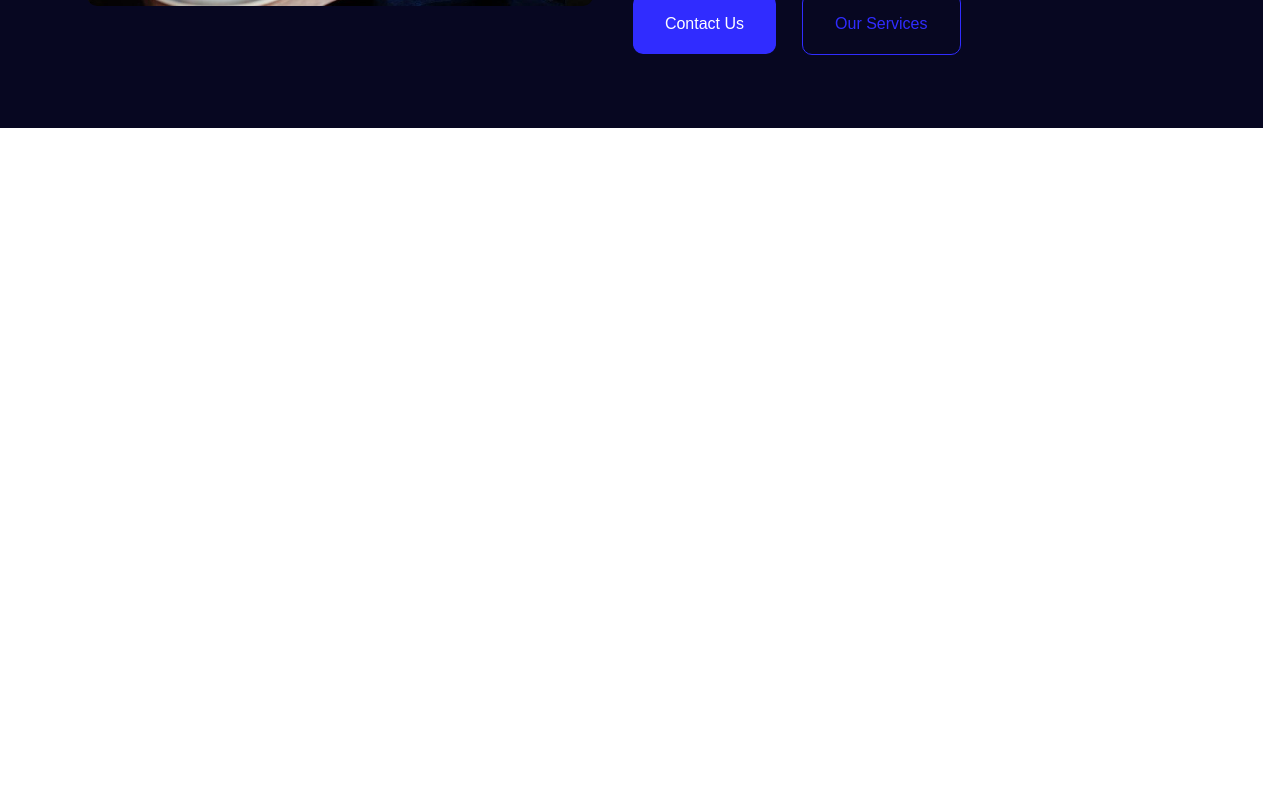
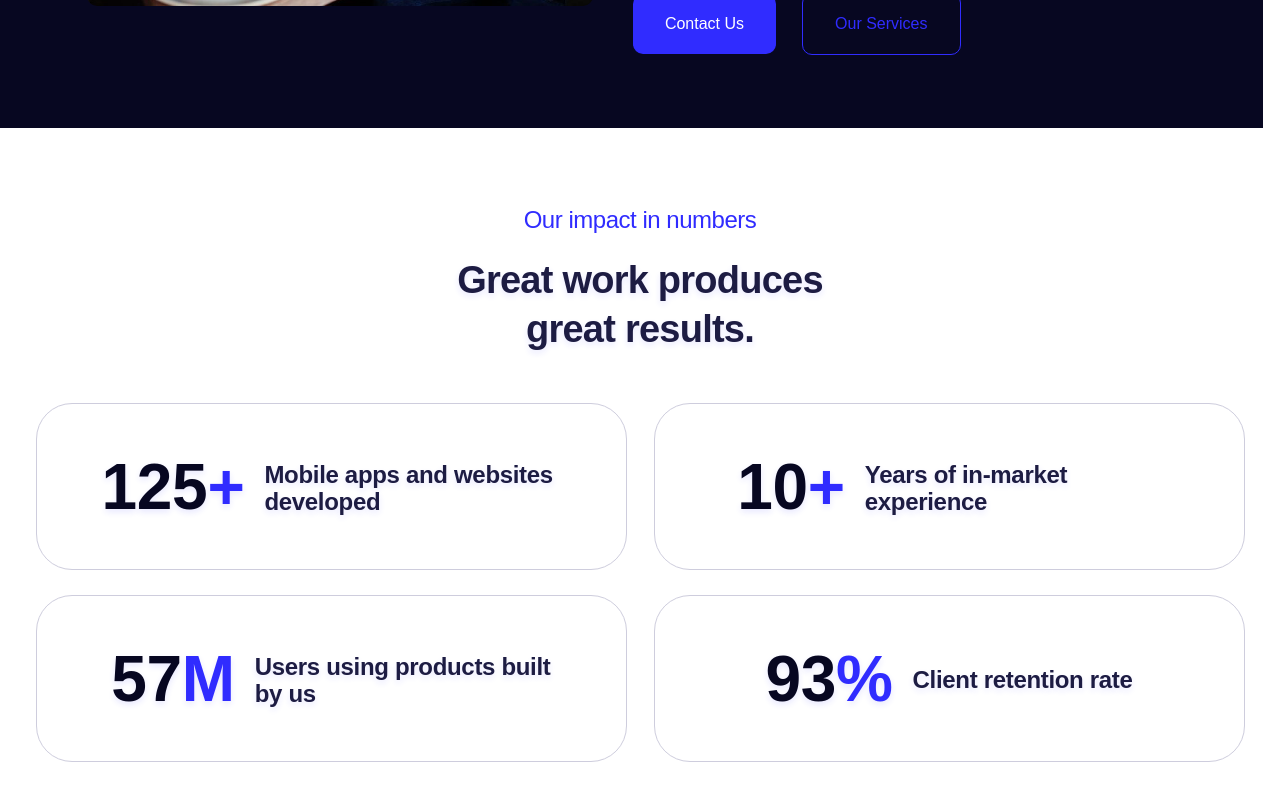
Before and after one commit to tanujgupta18/Learning-React, a React (Vite) app in the folder react-YT/: page / in a window 1280 px wide. Shown: the part 4019-4819 px from the top of the page. Before the commit the page ends 4147 px from the top, so only its background shows below. Built offline with nearby package versions, Linux system fonts and the light colour scheme; a small style sheet from the web is missing.

Commit message:
Achievement Section

```diff
--- /dev/null
+++ b/package.json
@@ -0,0 +1,5 @@
+{
+  "dependencies": {
+    "react-icons": "^5.3.0"
+  }
+}
--- a/react-YT/src/App.jsx
+++ b/react-YT/src/App.jsx
@@ -5,6 +5,7 @@ import HeroSection from "./components/HeroSection";
 import WorkSection from "./components/WorkSection";
 import ServicesSection from "./components/ServicesSection";
 import WhyChoose from "./components/WhyChoose";
+import AchievementSection from "./components/AchievementSection";
 
 function App() {
   return (
@@ -14,6 +15,7 @@ function App() {
       <WorkSection />
       <ServicesSection />
       <WhyChoose />
+      <AchievementSection />
     </>
   );
 }
--- /dev/null
+++ b/react-YT/src/components/AchievementCard.jsx
@@ -0,0 +1,25 @@
+import React from "react";
+
+const AchievementCard = ({ number, description, symbol }) => {
+  return (
+    <div
+      style={{
+        textShadow: "0 3px 6px #302cff1c",
+        letterSpacing: "-0.02em",
+      }}
+      className="flex justify-center items-center px-12 pt-[57px] pb-[54px] rounded-[36px] border-[0.5px] border-customBlue6 overflow-hidden"
+    >
+      <div className="text-left text-[64px] font-bold mr-5 text-customBlue4">
+        {number}
+        <span className="accent-text-color text-customBlue">{symbol}</span>
+      </div>
+      <div className="max-w-[296px]">
+        <h3 className="text-customBlue2 my-0 text-[24px] font-bold">
+          {description}
+        </h3>
+      </div>
+    </div>
+  );
+};
+
+export default AchievementCard;
--- /dev/null
+++ b/react-YT/src/components/AchievementSection.jsx
@@ -0,0 +1,49 @@
+import React from "react";
+import AchievementCard from "./AchievementCard";
+
+const AchievmentSection = () => {
+  return (
+    <div className="py-20 leading-[1.687em]">
+      <div className="mb-12 text-center max-w-[458px] mx-auto px-6 ">
+        <div className="text-center tracking-[-0.02em] mb-6 ml-0 text-[24px] font-normal leading-[1em] text-customBlue no-underline block static opacity-100">
+          Our impact in numbers
+        </div>
+        <h2
+          style={{
+            textShadow: "0 3px 6px #302cff1c",
+            letterSpacing: "-0.02em",
+          }}
+          className="text-center text-customBlue2 text-[38px] font-bold mt-0 mb-4 leading-[1.3em]"
+        >
+          Great work produces great results.
+        </h2>
+      </div>
+      <div className="flex flex-col max-w-[1257px] my-0 mx-auto pb-0 px-6 ">
+        <div className="grid grid-cols-2 grid-rows-auto-rows auto-cols-fr gap-x-[27px] gap-y-[25px] opacity-100">
+          <AchievementCard
+            number={125}
+            description="Mobile apps and websites developed"
+            symbol="+"
+          />
+          <AchievementCard
+            number={10}
+            description="Years of in-market experience"
+            symbol="+"
+          />
+          <AchievementCard
+            number={57}
+            description="Users using products built by us"
+            symbol="M"
+          />
+          <AchievementCard
+            number={93}
+            description="Client retention rate"
+            symbol="%"
+          />
+        </div>
+      </div>
+    </div>
+  );
+};
+
+export default AchievmentSection;
--- a/react-YT/src/components/WorkSection.jsx
+++ b/react-YT/src/components/WorkSection.jsx
@@ -127,7 +127,7 @@ const WorkSection = () => {
           </div>
         </div>
         <div className="flex flex-col mt-5 items-center">
-          <button className="text-customBlue text-center bg-transparent border border-customBlue rounded-lg px-8 py-5 text-base leading-none transition-all duration-[350ms] ease-in transform hover:scale-105 hover:bg-customBlue hover:text-white">
+          <button className="text-customBlue text-center bg-transparent border border-customBlue rounded-lg px-8 py-5 text-base leading-none transition-all duration-[200ms] ease-in transform hover:scale-95 hover:bg-customBlue hover:text-white">
             View all case studies
           </button>
         </div>
--- a/react-YT/tailwind.config.js
+++ b/react-YT/tailwind.config.js
@@ -11,9 +11,7 @@ module.exports = {
         customBlue3: "#50507e",
         customBlue4: "#070721",
         customBlue5: "#a0a0c7",
-      },
-      textShadow: {
-        customShadow: "0px 3px 6px rgba(48, 44, 255, 0.11)",
+        customBlue6: "#cecddd",
       },
     },
   },
```
Also changed, not shown: 1 other file (tests, documents, lock files or other folders).
